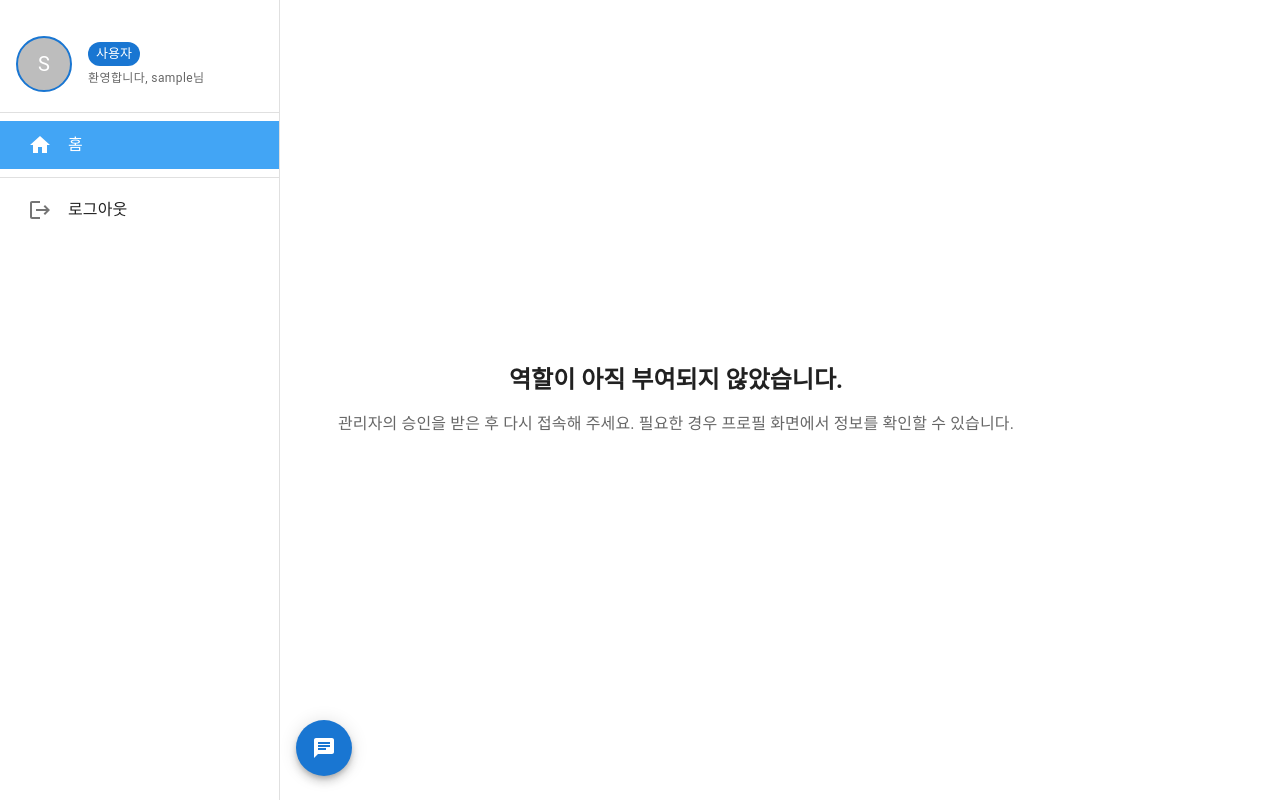
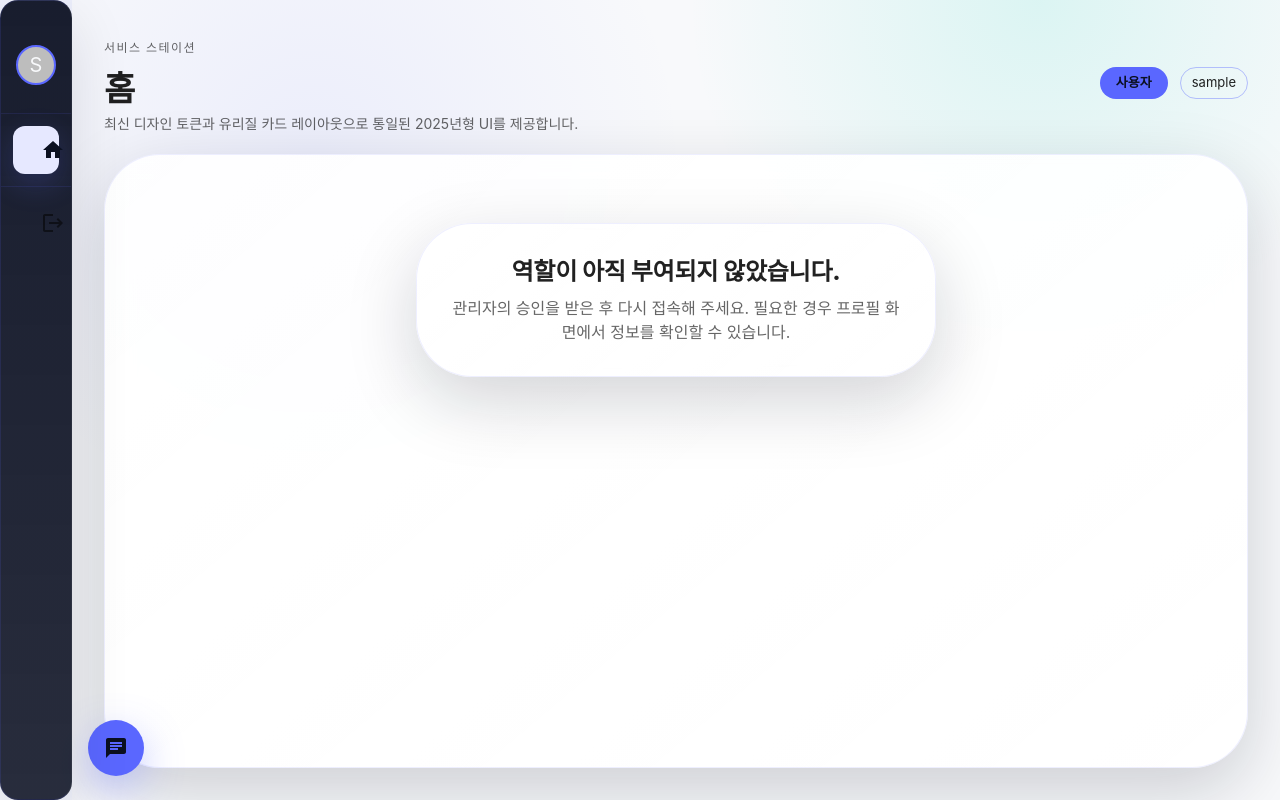
Before and after one commit to igkrap/customer-service-request, a React (Create React App) app in the folder frontend/: page / in a window 1280 px wide. Built offline with nearby package versions, Linux system fonts and the light colour scheme; no server answers; sample sign-in values are in the browser's storage.

Commit message:
Refresh dashboard shell styling

```diff
--- a/frontend/src/App.js
+++ b/frontend/src/App.js
@@ -93,17 +93,26 @@ function Dashboard() {
         alignItems: 'center',
         justifyContent: 'center',
         flexDirection: 'column',
-        gap: 2,
-        p: 3,
+        gap: 2.5,
+        p: { xs: 3, md: 5 },
         textAlign: 'center',
       }}
     >
-      <Typography variant="h5" fontWeight={700} color="text.primary">
+      <Box
+        className="glass-surface"
+        sx={{
+          p: { xs: 3, md: 4 },
+          borderRadius: 4,
+          maxWidth: 520,
+        }}
+      >
+        <Typography variant="h5" fontWeight={800} color="text.primary" gutterBottom>
           역할이 아직 부여되지 않았습니다.
         </Typography>
         <Typography variant="body1" color="text.secondary">
           관리자의 승인을 받은 후 다시 접속해 주세요. 필요한 경우 프로필 화면에서 정보를 확인할 수 있습니다.
         </Typography>
+      </Box>
     </Box>
   );
 
@@ -146,9 +155,17 @@ function Dashboard() {
   };
 
   const floatingOffset = drawerOpen ? drawerWidth : collapsedDrawerWidth;
+  const currentMenu = menuItems.find((item) => item.key === activeTab);
 
   return (
-    <Box sx={{ display: 'flex', height: '100vh', overflow: 'hidden' }}>
+    <Box
+      sx={{
+        display: 'flex',
+        height: '100vh',
+        overflow: 'hidden',
+        background: 'transparent',
+      }}
+    >
       <Drawer
         sx={{
           '& .MuiDrawer-paper': {
@@ -161,6 +178,11 @@ function Dashboard() {
             zIndex: 1200,
             left: 0,
             top: 0,
+            background: drawerOpen
+              ? 'linear-gradient(180deg, rgba(11,16,33,0.92), rgba(11,16,33,0.82))'
+              : 'linear-gradient(180deg, rgba(11,16,33,0.94), rgba(11,16,33,0.88))',
+            color: '#e6e9f5',
+            borderRight: '1px solid rgba(255,255,255,0.05)',
           },
         }}
         variant="persistent"
@@ -178,7 +200,7 @@ function Dashboard() {
               alignItems: 'center',
               px: drawerOpen ? 2 : 1,
               minHeight: 80,
-              pb: 2
+              pb: 2,
             }}
           >
             <Box sx={{
@@ -345,8 +367,55 @@ function Dashboard() {
         }}
       >
         <Fade in={true} timeout={300} key={activeTab}>
-          <Box sx={{ flex: 1, overflow: 'auto', minHeight: 0 }}>
+          <Box
+            sx={{
+              flex: 1,
+              overflow: 'auto',
+              minHeight: 0,
+              background: 'radial-gradient(circle at 20% 20%, rgba(90,103,255,0.08), transparent 32%), radial-gradient(circle at 80% 0%, rgba(11,212,183,0.12), transparent 28%)',
+            }}
+          >
+            <Box
+              sx={{
+                maxWidth: 1440,
+                mx: 'auto',
+                p: { xs: 2, sm: 3, md: 4 },
+                display: 'flex',
+                flexDirection: 'column',
+                gap: 2.5,
+                minHeight: '100%',
+              }}
+            >
+              <Box
+                sx={{
+                  display: 'flex',
+                  alignItems: 'center',
+                  justifyContent: 'space-between',
+                  gap: 2,
+                  flexWrap: 'wrap',
+                }}
+              >
+                <Box sx={{ display: 'flex', flexDirection: 'column', gap: 0.5 }}>
+                  <Typography variant="overline" color="text.secondary" sx={{ letterSpacing: 1.4 }}>
+                    {isAdmin ? '어드민 콘솔' : isManager ? '매니저 허브' : '서비스 스테이션'}
+                  </Typography>
+                  <Typography variant="h4" fontWeight={800} color="text.primary">
+                    {currentMenu?.label ?? '홈'}
+                  </Typography>
+                  <Typography variant="body2" color="text.secondary">
+                    최신 디자인 토큰과 유리질 카드 레이아웃으로 통일된 2025년형 UI를 제공합니다.
+                  </Typography>
+                </Box>
+                <Box sx={{ display: 'flex', alignItems: 'center', gap: 1.5 }}>
+                  <Chip label={getRoleText()} color="primary" sx={{ fontWeight: 700, px: 0.5 }} />
+                  <Chip label={user?.username} variant="outlined" sx={{ borderColor: 'rgba(90,103,255,0.4)' }} />
+                </Box>
+              </Box>
+
+              <Box className="glass-surface" sx={{ flex: 1, minHeight: 0, p: { xs: 2.5, md: 3.5 }, borderRadius: 4 }}>
                 {renderContent()}
+              </Box>
+            </Box>
           </Box>
         </Fade>
       </Box>
--- a/frontend/src/index.js
+++ b/frontend/src/index.js
@@ -1,10 +1,36 @@
 import React from 'react';
 import ReactDOM from 'react-dom/client';
+import { ThemeProvider, CssBaseline, GlobalStyles } from '@mui/material';
 import App from './App';
+import theme from './theme';
+
+const globalStyles = (
+  <GlobalStyles
+    styles={{
+      body: {
+        background: 'radial-gradient(circle at 10% 20%, rgba(91, 103, 255, 0.10), transparent 25%), radial-gradient(circle at 90% 10%, rgba(11, 212, 183, 0.12), transparent 22%), radial-gradient(circle at 50% 80%, rgba(255, 185, 87, 0.15), transparent 24%), #f3f5fb',
+        minHeight: '100vh'
+      },
+      '#root': {
+        minHeight: '100vh'
+      },
+      '.glass-surface': {
+        background: 'linear-gradient(140deg, rgba(255,255,255,0.92), rgba(255,255,255,0.88))',
+        border: '1px solid rgba(90,103,255,0.10)',
+        boxShadow: '0 24px 70px rgba(11, 16, 33, 0.18)',
+        backdropFilter: 'blur(14px)'
+      }
+    }}
+  />
+);
 
 const root = ReactDOM.createRoot(document.getElementById('root'));
 root.render(
   <React.StrictMode>
-    <App />
+    <ThemeProvider theme={theme}>
+      <CssBaseline />
+      {globalStyles}
+      <App />
+    </ThemeProvider>
   </React.StrictMode>
 );
--- /dev/null
+++ b/frontend/src/theme.js
@@ -0,0 +1,97 @@
+import { createTheme } from '@mui/material/styles';
+
+const theme = createTheme({
+  palette: {
+    mode: 'light',
+    primary: {
+      main: '#5A67FF',
+      light: '#E6E8FF',
+      dark: '#2831B5',
+      contrastText: '#0B1021'
+    },
+    secondary: {
+      main: '#0BD4B7',
+      light: '#C6FFF3',
+      dark: '#088B7C',
+      contrastText: '#04201C'
+    },
+    background: {
+      default: '#f8f9fb',
+      paper: 'rgba(255,255,255,0.92)'
+    },
+    divider: 'rgba(90,103,255,0.12)'
+  },
+  typography: {
+    fontFamily: 'Inter, "Noto Sans KR", "Pretendard", "Roboto", "Helvetica", "Arial", sans-serif',
+    h5: {
+      fontWeight: 700,
+      letterSpacing: '-0.01em'
+    },
+    h6: {
+      fontWeight: 700,
+      letterSpacing: '-0.01em'
+    },
+    subtitle1: {
+      fontWeight: 600
+    },
+    button: {
+      textTransform: 'none',
+      fontWeight: 700
+    }
+  },
+  shape: {
+    borderRadius: 14
+  },
+  components: {
+    MuiPaper: {
+      styleOverrides: {
+        root: {
+          borderRadius: 18,
+          border: '1px solid rgba(90,103,255,0.14)',
+          backgroundImage: 'linear-gradient(135deg, rgba(255,255,255,0.96), rgba(255,255,255,0.94))',
+          boxShadow: '0 20px 60px rgba(11, 16, 33, 0.12)'
+        }
+      }
+    },
+    MuiDialog: {
+      styleOverrides: {
+        paper: {
+          borderRadius: 18,
+          border: '1px solid rgba(90,103,255,0.18)',
+          boxShadow: '0 30px 80px rgba(11, 16, 33, 0.22)'
+        }
+      }
+    },
+    MuiButton: {
+      defaultProps: {
+        disableElevation: true
+      },
+      styleOverrides: {
+        root: {
+          borderRadius: 12,
+          padding: '10px 18px'
+        }
+      }
+    },
+    MuiListItemButton: {
+      styleOverrides: {
+        root: {
+          borderRadius: 12,
+          margin: '4px 12px',
+          '&.Mui-selected': {
+            boxShadow: '0 10px 30px rgba(90,103,255,0.20)'
+          }
+        }
+      }
+    },
+    MuiFab: {
+      styleOverrides: {
+        root: {
+          boxShadow: '0 14px 40px rgba(90,103,255,0.35)'
+        }
+      }
+    }
+  }
+});
+
+export default theme;
```
Lines whose indentation alone changed are shown as unchanged.
